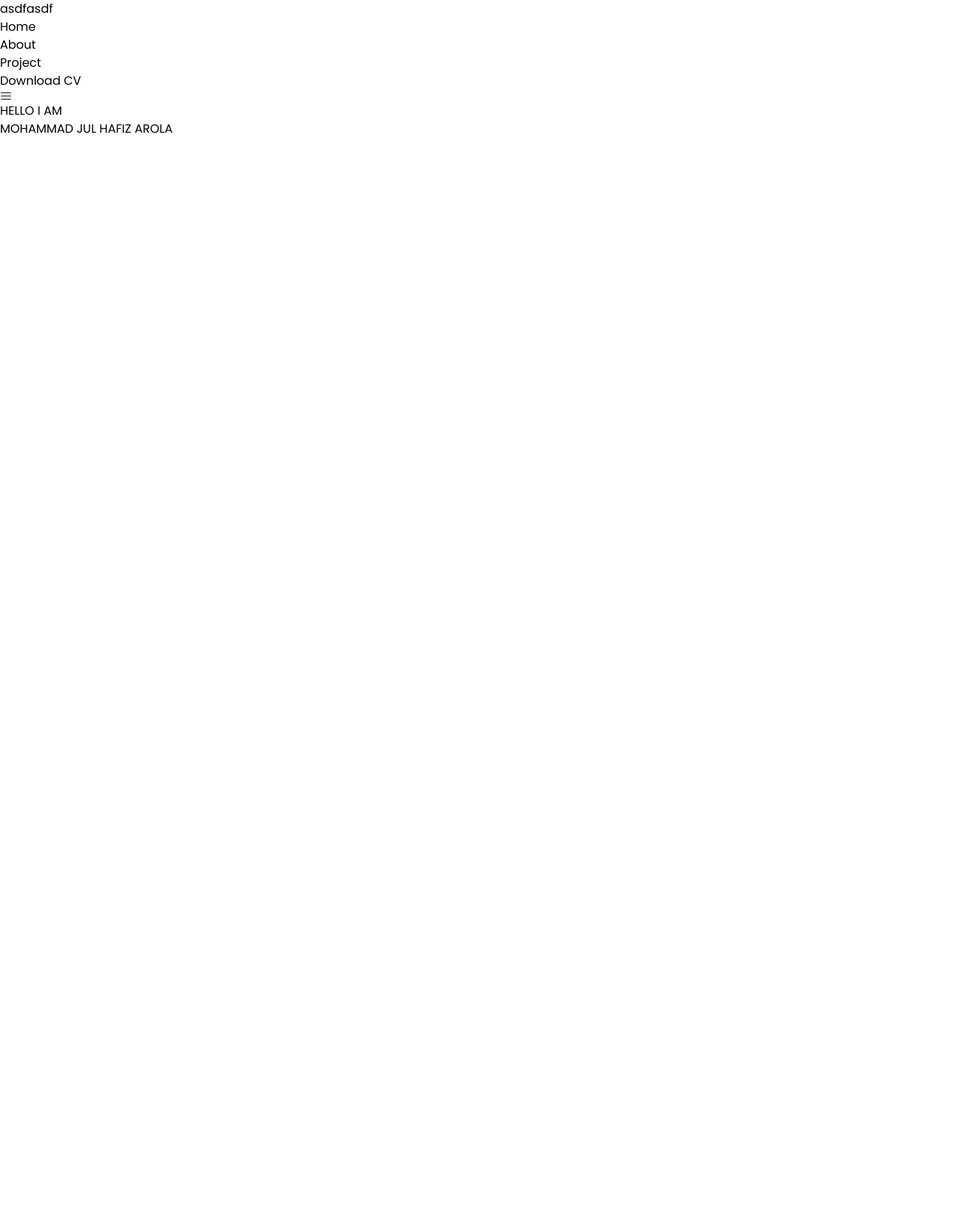
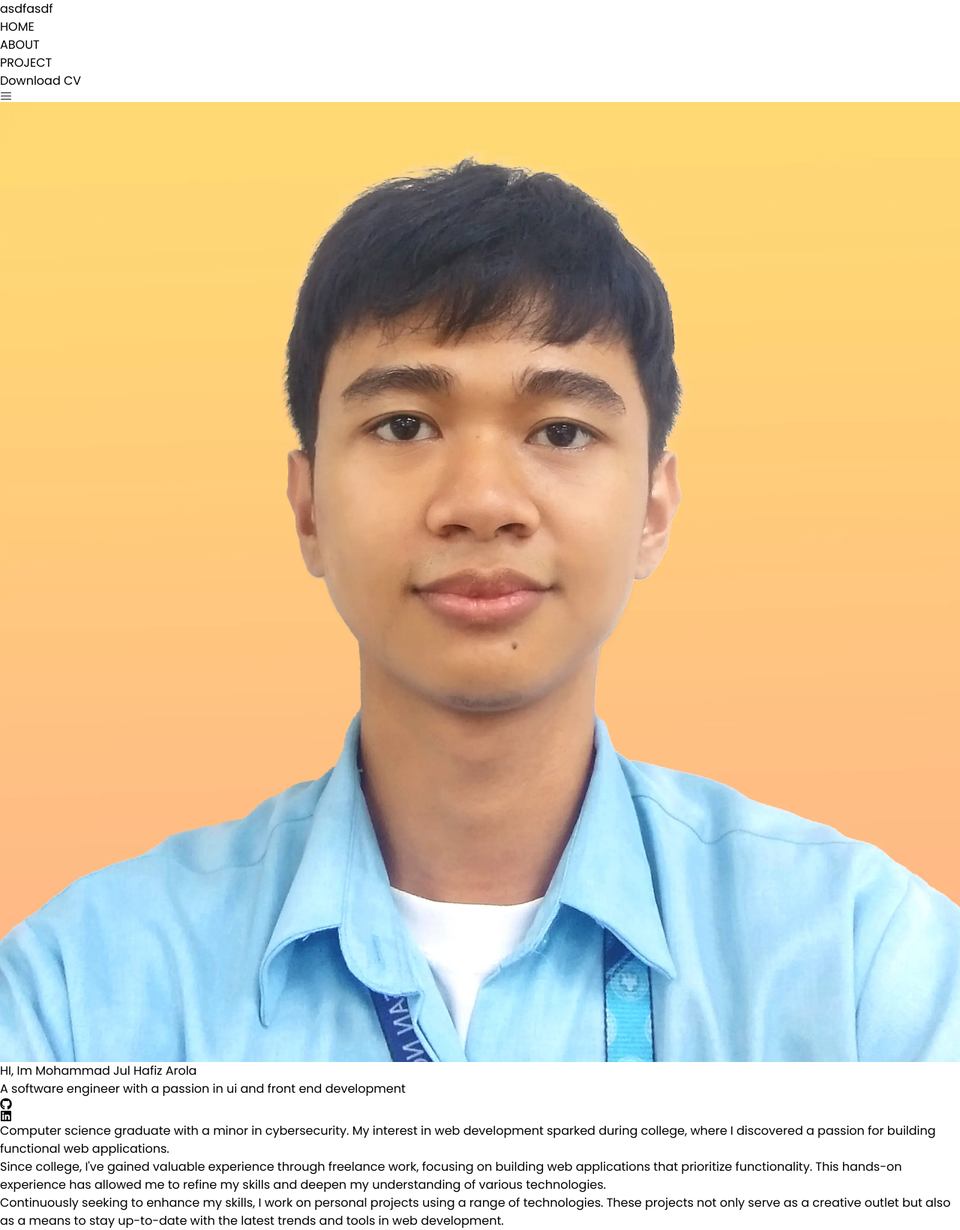
Before and after one commit to HydroKaido/Portfolio, a React (Vite) app: page /home in a window 1280 px wide. Shown: the whole page at 75% size. Before the commit the page ends 800 px from the top, so only its background shows below. Built offline with nearby package versions, Linux system fonts and the light colour scheme.

Commit message:
(Add) Image and also Prototype Description

```diff
--- a/src/components/Header/index.tsx
+++ b/src/components/Header/index.tsx
@@ -5,24 +5,24 @@ import { RxHamburgerMenu } from "react-icons/rx";
 function Header() {
   return (
     <>
-      <div className="bg-red-500 text-white py-5 max-sm:hidden">
+      <div className=" py-5 max-sm:hidden">
         <div className="flex justify-between mx-5">
           <ul>
             <li className="px-3">asdfasdf</li>
           </ul>
           <ul className="flex">
             <li className="mx-3">
-              <Link to={"/home"}>Home</Link>
+              <Link to={"/home"}>HOME</Link>
             </li>
             <li className="mx-3">
-              <Link to={"/about"}>About</Link>
+              <Link to={"/about"}>ABOUT</Link>
             </li>
             <li className="mx-3">
-              <Link to={"/project"}>Project</Link>
+              <Link to={"/project"}>PROJECT</Link>
             </li>
           </ul>
           <ul className="flex">
-            <li className="border px-3 rounded-full border-white">
+            <li className="border px-3 rounded-full ">
               Download CV
             </li>
           </ul>
--- a/src/page/Home/index.tsx
+++ b/src/page/Home/index.tsx
@@ -1,21 +1,48 @@
 import React from "react";
 import Layout from "../../layout/Layout";
 import ProfileImage from "../../assets/Arola_Image.webp";
+import { FaGithub, FaLinkedin } from "react-icons/fa";
 
 function Home() {
   return (
     <>
       <Layout>
-        <div className="flex justify-center items-center h-96">
-          <div className="text-center">
-            <div>
-              HELLO I AM
+        <div className="flex justify-center items-center bg-red">
+          <div className="gap-10 md:grid md:grid-cols-2 mt-20">
+            <div className="">
+              <div>
+                <img src={ProfileImage} alt="" className="rounded-full h-48 w-48 mb-5" />
+              </div>
+              <div className="w-[23rem] max-lg:w-[20rem]">
+                <div className="mb-2 font-bold max-sm:mx-auto">
+                  HI, Im Mohammad Jul Hafiz Arola
+                </div>
+                <div className="mb-2">
+                  A software engineer with a passion in ui and front end development
+                </div>
+                <div className="flex">
+                    <FaGithub className="text-2xl me-3"/>
+                    <FaLinkedin className="text-2xl"/>
+                </div>
+              </div>
             </div>
-            <div>
-              MOHAMMAD JUL HAFIZ AROLA
+            <div className="w-[25rem] max-lg:w-[20rem]">
+              <div className=" text-wrap">
+                <div className="mb-2">
+                  Computer science graduate with a minor in cybersecurity. My interest in web development sparked during college, where I discovered a passion for building functional web applications.
+                </div>
+                <div className="mb-2">
+                  Since college, I've gained valuable experience through freelance work, focusing on building web applications that prioritize functionality. This hands-on experience has allowed me to refine my skills and deepen my understanding of various technologies.
+                </div>
+                <div className="mb-2">
+                  Continuously seeking to enhance my skills, I work on personal projects using a range of technologies. These projects not only serve as a creative outlet but also as a means to stay up-to-date with the latest trends and tools in web development.
+                </div>
+              </div>
             </div>
+
           </div>
-          </div>
+
+        </div>
       </Layout>
     </>
   );
```
